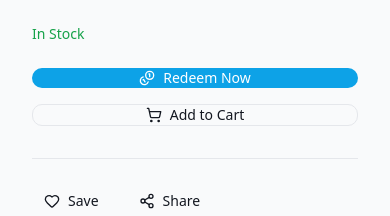
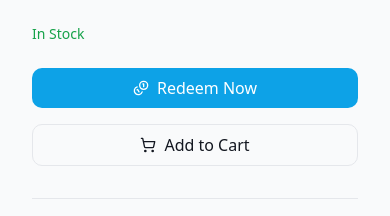
Before and after one commit to sravs123ch/RewardHub, a React (Vite) app: page /products/1 in a window 390 px wide. Shown: the part 827-1043 px from the top of the page. Built offline with nearby package versions, Linux system fonts and the light colour scheme.

Commit message:
made ui changes

```diff
--- a/src/pages/Cart.jsx
+++ b/src/pages/Cart.jsx
@@ -4,19 +4,44 @@
 // import { Footer } from "../components/layout/Footer";
 // import { Button } from "../components/ui/button";
 // import { useCart } from "../contexts/CartContext";
-// import { currentEmployee } from "../data/mockData";
 // import { toast } from "sonner";
+// import { useEffect, useState } from "react";
 
 // const Cart = () => {
 //   const { items, removeFromCart, updateQuantity, clearCart, totalPoints } = useCart();
-//   const canAfford = currentEmployee.points >= totalPoints;
-//   const remainingPoints = currentEmployee.points - totalPoints;
+
+//   // State for user points from localStorage
+//   const [userPoints, setUserPoints] = useState(0);
+//   const [userName, setUserName] = useState("");
+
+//   // Get user data from localStorage on component mount
+//   useEffect(() => {
+//     const storedPoints = localStorage.getItem("userPoints");
+//     const storedName = localStorage.getItem("userName");
+
+//     if (storedPoints) {
+//       setUserPoints(parseInt(storedPoints, 10) || 0);
+//     }
+
+//     if (storedName) {
+//       setUserName(storedName);
+//     }
+//   }, []);
+
+//   const canAfford = userPoints >= totalPoints;
+//   const remainingPoints = userPoints - totalPoints;
 
 //   const handleCheckout = () => {
 //     if (!canAfford) {
 //       toast.error("Insufficient points for this order");
 //       return;
 //     }
+
+//     // Update points in localStorage after successful purchase
+//     const newPoints = remainingPoints;
+//     localStorage.setItem("userPoints", newPoints.toString());
+//     setUserPoints(newPoints);
+
 //     toast.success("Order placed successfully! Check your email for confirmation.");
 //     clearCart();
 //   };
@@ -50,6 +75,16 @@
 //       <Header />
 //       <main className="flex-1 container py-8">
 //         <h1 className="text-3xl font-bold mb-8">Shopping Cart</h1>
+
+//         {/* Welcome message for logged-in user */}
+//         {userName && (
+//           <div className="mb-6 p-4 bg-primary/10 rounded-lg border border-primary/20">
+//             <p className="text-primary font-medium">
+//               Welcome back, {userName}! You have{" "}
+//               <span className="font-bold">{userPoints.toLocaleString()}</span> points available.
+//             </p>
+//           </div>
+//         )}
 
 //         <div className="grid lg:grid-cols-3 gap-8">
 //           {/* Cart Items */}
@@ -138,7 +173,7 @@
 //                   <span>Total</span>
 //                   <div className="flex items-center gap-1.5 text-points">
 //                     <Coins className="h-5 w-5" />
-//                     {totalPoints.toLocaleString()}
+//                     {totalPoints.toLocaleString()} pts
 //                   </div>
 //                 </div>
 //               </div>
@@ -162,7 +197,7 @@
 //                 </div>
 
 //                 <div className="text-sm">
-//                   <p>Your balance: {currentEmployee.points.toLocaleString()} pts</p>
+//                   <p>Your balance: {userPoints.toLocaleString()} pts</p>
 
 //                   {canAfford ? (
 //                     <p>After purchase: {remainingPoints.toLocaleString()} pts</p>
@@ -185,6 +220,15 @@
 //               <p className="text-xs text-center text-muted-foreground mt-4">
 //                 Points will be deducted from your account upon confirmation
 //               </p>
+
+//               {/* Not logged in warning */}
+//               {!userName && (
+//                 <div className="mt-4 p-3 bg-yellow-50 border border-yellow-200 rounded-lg">
+//                   <p className="text-sm text-yellow-700 text-center">
+//                     Please <Link to="/login" className="font-semibold underline">login</Link> to use your points
+//                   </p>
+//                 </div>
+//               )}
 //             </div>
 //           </div>
 //         </div>
@@ -196,7 +240,6 @@
 // };
 
 // export default Cart;
-
 
 import { Link } from "react-router-dom";
 import { Trash2, Plus, Minus, Coins, ShoppingBag, ArrowRight, AlertCircle } from "lucide-react";
@@ -287,36 +330,53 @@ const Cart = () => {
         )}
 
         <div className="grid lg:grid-cols-3 gap-8">
+
           {/* Cart Items */}
           <div className="lg:col-span-2 space-y-4">
             {items.map(({ product, quantity }) => (
               <div
                 key={product.id}
-                className="flex gap-4 p-4 bg-card rounded-xl border border-border/50"
+                className="
+                  flex gap-4 p-4 bg-card rounded-xl border border-border/50
+                  max-[360px]:flex-col max-[360px]:items-start max-[360px]:gap-3
+                "
               >
                 <Link to={`/products/${product.id}`} className="shrink-0">
                   <img
                     src={product.image}
                     alt={product.name}
-                    className="h-24 w-24 rounded-lg object-cover"
+                    className="
+                      h-24 w-24 rounded-lg object-cover
+                      max-[360px]:h-20 max-[360px]:w-20
+                    "
                   />
                 </Link>
 
                 <div className="flex-1 min-w-0">
                   <Link
                     to={`/products/${product.id}`}
-                    className="font-semibold hover:text-primary transition-colors line-clamp-1"
+                    className="
+                      font-semibold hover:text-primary transition-colors line-clamp-1
+                      max-[360px]:line-clamp-none
+                    "
                   >
                     {product.name}
                   </Link>
-                  <p className="text-sm text-muted-foreground mb-2">{product.brand}</p>
+                  <p
+                    className="
+                      text-sm text-muted-foreground mb-2
+                      max-[360px]:text-xs
+                    "
+                  >
+                    {product.brand}
+                  </p>
                   <div className="flex items-center gap-1.5 text-points font-semibold">
                     <Coins className="h-4 w-4" />
                     {product.points.toLocaleString()} pts
                   </div>
                 </div>
 
-                <div className="flex flex-col items-end gap-2">
+                <div className="flex flex-col items-end gap-2 max-[360px]:w-full max-[360px]:flex-row max-[360px]:justify-between">
                   <Button
                     variant="ghost"
                     size="icon"
@@ -326,7 +386,12 @@ const Cart = () => {
                     <Trash2 className="h-4 w-4" />
                   </Button>
 
-                  <div className="flex items-center gap-2 border border-border rounded-lg">
+                  <div
+                    className="
+                      flex items-center gap-2 border border-border rounded-lg
+                      max-[360px]:gap-1 max-[360px]:scale-90 max-[360px]:origin-left
+                    "
+                  >
                     <Button
                       variant="ghost"
                       size="icon"
@@ -369,7 +434,7 @@ const Cart = () => {
                   <span>{totalPoints.toLocaleString()} pts</span>
                 </div>
 
-                <div className="flex justify-between font-semibold text-lg pt-4 border-t border-border">
+                <div className="flex justify-between font-semibold text-lg pt-4 border-top border-border">
                   <span>Total</span>
                   <div className="flex items-center gap-1.5 text-points">
                     <Coins className="h-5 w-5" />
--- a/src/pages/ProductDetail.jsx
+++ b/src/pages/ProductDetail.jsx
@@ -137,17 +137,47 @@ const ProductDetail = () => {
             </p>
 
             {/* Buttons */}
-            <div className="flex flex-col sm:flex-row gap-4 mb-8">
-              <Button size="lg" className="flex-1 gap-2" onClick={handleRedeemNow} disabled={!canAfford || product.stock === 0}>
+            {/* <div className="flex flex-col sm:flex-row gap-4 mb-8">
+              <Button size="lg" className="flex-1 gap-2 max-sm:text-base" onClick={handleRedeemNow} disabled={!canAfford || product.stock === 0}>
                 <Coins className="h-5 w-5" />
                 Redeem Now
               </Button>
 
-              <Button size="lg" variant="outline" className="flex-1 gap-2" onClick={handleAddToCart} disabled={product.stock === 0}>
+              <Button size="lg" variant="outline" className="flex-1 gap-2 max-sm:text-base" onClick={handleAddToCart} disabled={product.stock === 0}>
                 <ShoppingCart className="h-5 w-5" />
                 Add to Cart
               </Button>
-            </div>
+            </div> */}
+
+            <div className="flex flex-col sm:flex-row gap-4 mb-8">
+  <Button
+    size="lg"
+    className="flex-1 gap-2
+               max-sm:h-14
+               max-sm:text-base
+               max-sm:leading-[2.5rem]"
+    onClick={handleRedeemNow}
+    disabled={!canAfford || product.stock === 0}
+  >
+    <Coins className="h-5 w-5" />
+    Redeem Now
+  </Button>
+
+  <Button
+    size="lg"
+    variant="outline"
+    className="flex-1 gap-2
+               max-sm:h-14
+               max-sm:text-base
+               max-sm:leading-[2.5rem]"
+    onClick={handleAddToCart}
+    disabled={product.stock === 0}
+  >
+    <ShoppingCart className="h-5 w-5" />
+    Add to Cart
+  </Button>
+</div>
+
 
             {/* Secondary Actions */}
             <div className="flex items-center gap-4 pt-6 border-t border-border">
```
